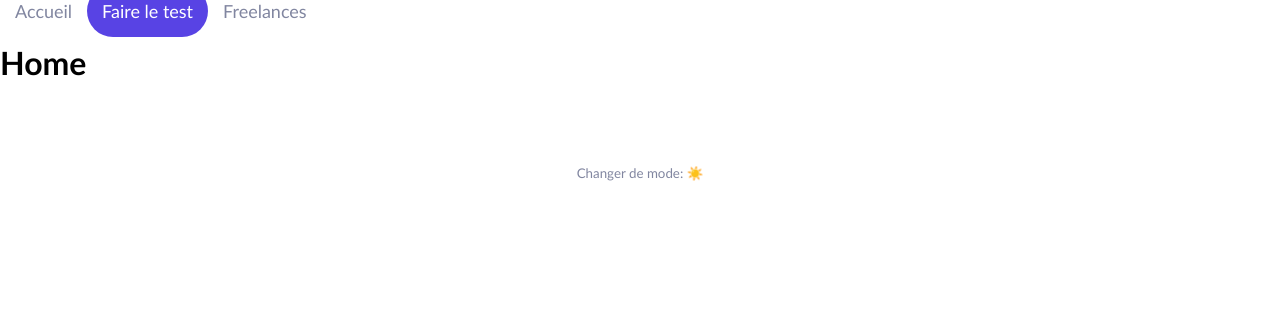
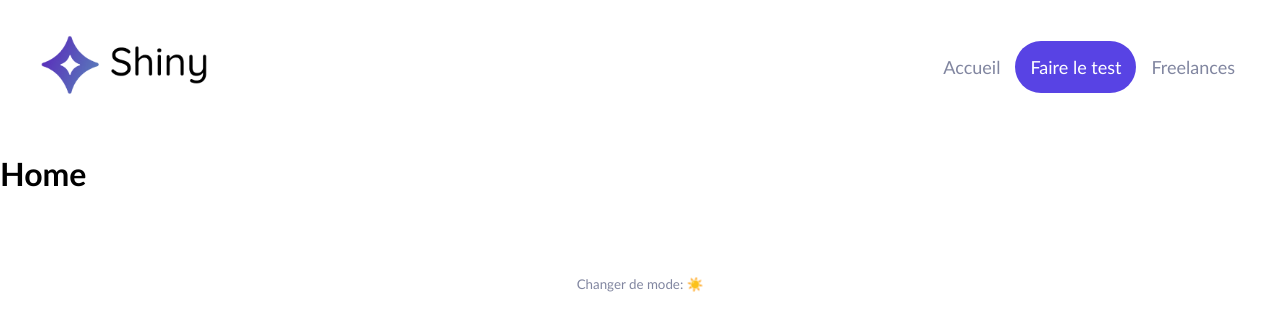
Before and after one commit to Sancxo/shiny-agency, a React (Create React App) app: page / in a window 1280 px wide. Shown: the top 330 px of the page. Built offline with nearby package versions, Linux system fonts and the light colour scheme.

Commit message:
style: styling Header component

```diff
--- a/src/components/Header/index.jsx
+++ b/src/components/Header/index.jsx
@@ -1,6 +1,7 @@
-import {Link} from 'react-router-dom';
+import { Link } from 'react-router-dom';
 import styled from 'styled-components';
 import colors from '../../utils/style/colors';
+import DarkLogo from '../../assets/dark-logo.png'
 
 // Styled component
 const StyledLink = styled(Link)`
@@ -15,14 +16,27 @@
             background: ${colors.primary};
         `}
 `
+const HomeLogo = styled.img`
+  height: 70px;
+`
+
+const NavContainer = styled.nav`
+padding: 30px;
+display: flex;
+justify-content: space-between;
+align-items: center;
+`
 
 function Header() {
     return (
-        <nav>
-            <StyledLink to="/">Accueil</StyledLink>
-            <StyledLink to="/survey/1" $isFullLink>Faire le test</StyledLink>
-            <StyledLink to='/freelances'>Freelances</StyledLink>
-        </nav>
+        <NavContainer>
+            <Link to="/"><HomeLogo src={DarkLogo} /></Link>
+            <div>
+                <StyledLink to="/">Accueil</StyledLink>
+                <StyledLink to="/survey/1" $isFullLink>Faire le test</StyledLink>
+                <StyledLink to='/freelances'>Freelances</StyledLink>
+            </div>
+        </NavContainer>
     )
 }
 
```
Also changed, not shown: src/assets/dark-logo.png (added).
